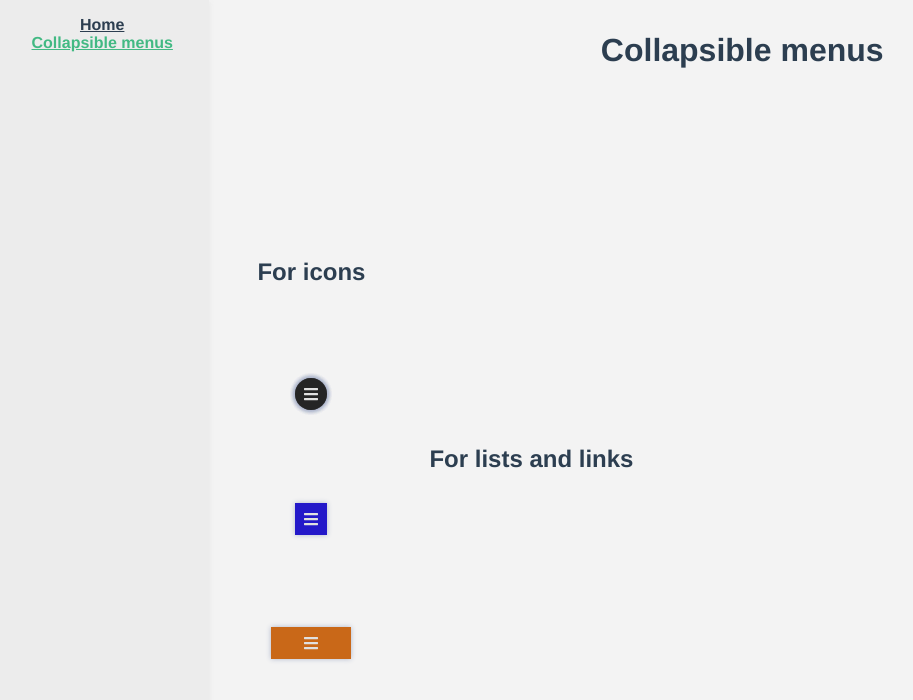
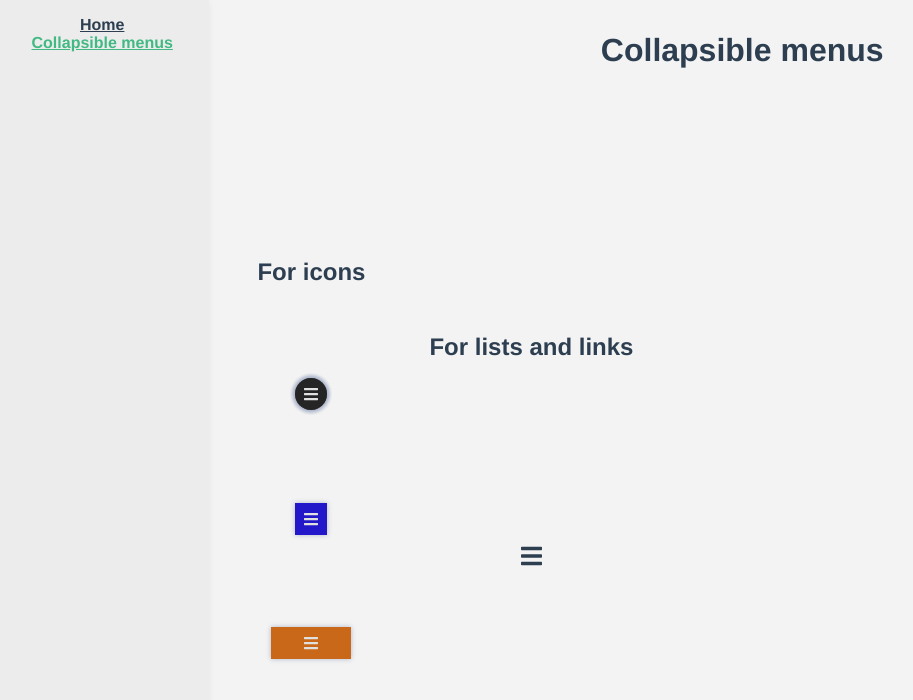
Before and after one commit to HijenHEK/ui-components-vuejs, a Vue app: page /Menus in a window 1280 px wide. Shown: the top 700 px of the page, without its empty margins (5-918 px from the left). Built offline with nearby package versions, Linux system fonts and the light colour scheme.

Commit message:
drop menu

```diff
--- a/src/App.vue
+++ b/src/App.vue
@@ -55,7 +55,7 @@ body {
   height: 100%;
   display: flex;
   flex-direction: column;
-  padding: 2rem 1rem;
+  padding: 2rem   1rem;
 }
 
 #nav a {
--- /dev/null
+++ b/src/components/DropMenu.vue
@@ -0,0 +1,97 @@
+<template>
+    <div id="dropMenu">
+        <div class="menu-toggeler"
+            :class="{'toggler-active' : active}"
+            >
+            <font-awesome-icon
+                class="icon"
+                @click="active = !active"
+                icon="times"  v-if="MenuActive"/>
+            <font-awesome-icon
+                class="icon"
+                @click="active = !active"
+                icon="bars"  v-else/>
+        </div>
+        <div class="menu" :class="{'active' : active}">
+            <div class="menu-item">Home</div>
+            <div class="menu-item">Store</div>
+            <div class="menu-item">Blog</div>
+            <div class="menu-item">About</div>
+            <div class="menu-item">Contact</div>
+
+        </div>
+    </div>
+</template>
+
+<script>
+export default {
+    data() {
+        return {
+            active : false
+        }
+    },
+}
+</script>
+
+<style lang="css">
+    #dropMenu {
+        position: relative;
+    }
+    .menu-toggeler {
+        display: flex;
+        justify-content: flex-end;
+        padding: 1rem;
+        font-size: 1.5rem;
+        transition: all 0.3s ease-in ;
+        border-top-right-radius: 10px;
+        border-top-left-radius: 10px;
+
+    }
+    .icon:hover {
+                cursor: pointer;
+
+        transform: scale(1.05);
+    }
+
+    .menu {
+        background-color: rgba(38, 146, 38, 0.616);
+        height: 0;
+        overflow: hidden;
+        position: absolute;
+        right: 0;
+        visibility: hidden;
+        opacity: 0;
+        transition: all 0.3s ease-in ;
+        border-bottom-right-radius: 10px;
+        border-bottom-left-radius: 10px;
+        color : white
+
+
+    }
+    .active {
+
+        height: unset;
+        opacity: 1;
+        visibility: visible;
+        transition: all 0.3s ease-in ;
+    }
+    .toggler-active {
+        background-color: rgba(38, 146, 38, 0.171);
+        transition: all 0.3s ease-in ;
+
+
+    }
+    .menu-item {
+        width: 10rem;
+        padding: 1rem 0;
+                transition: all 0.3s ease-in ;
+
+    }
+    .menu-item:hover {
+       background-color: white;
+       color: rgba(38, 146, 38, 0.616);
+       cursor: pointer;
+               transition: all 0.3s ease-in ;
+
+    }
+</style>
--- a/src/views/Menus.vue
+++ b/src/views/Menus.vue
@@ -11,6 +11,7 @@
      </div>
      <div class="col">
        <h2>For lists and links</h2>
+        <DropMenu />
 
      </div>
    </div>
@@ -20,12 +21,14 @@
 import HorizontalMenu from '../components/HorizontalMenu.vue'
 import VerticalMenu from '../components/VerticalMenu.vue'
 import RoundMenu from '../components/RoundMenu.vue'
+import DropMenu from '../components/DropMenu.vue'
 export default {
   name : 'Menus',
   components : {
     VerticalMenu,
     HorizontalMenu,
-    RoundMenu
+    RoundMenu,
+    DropMenu
   }
 }
 </script>
```
